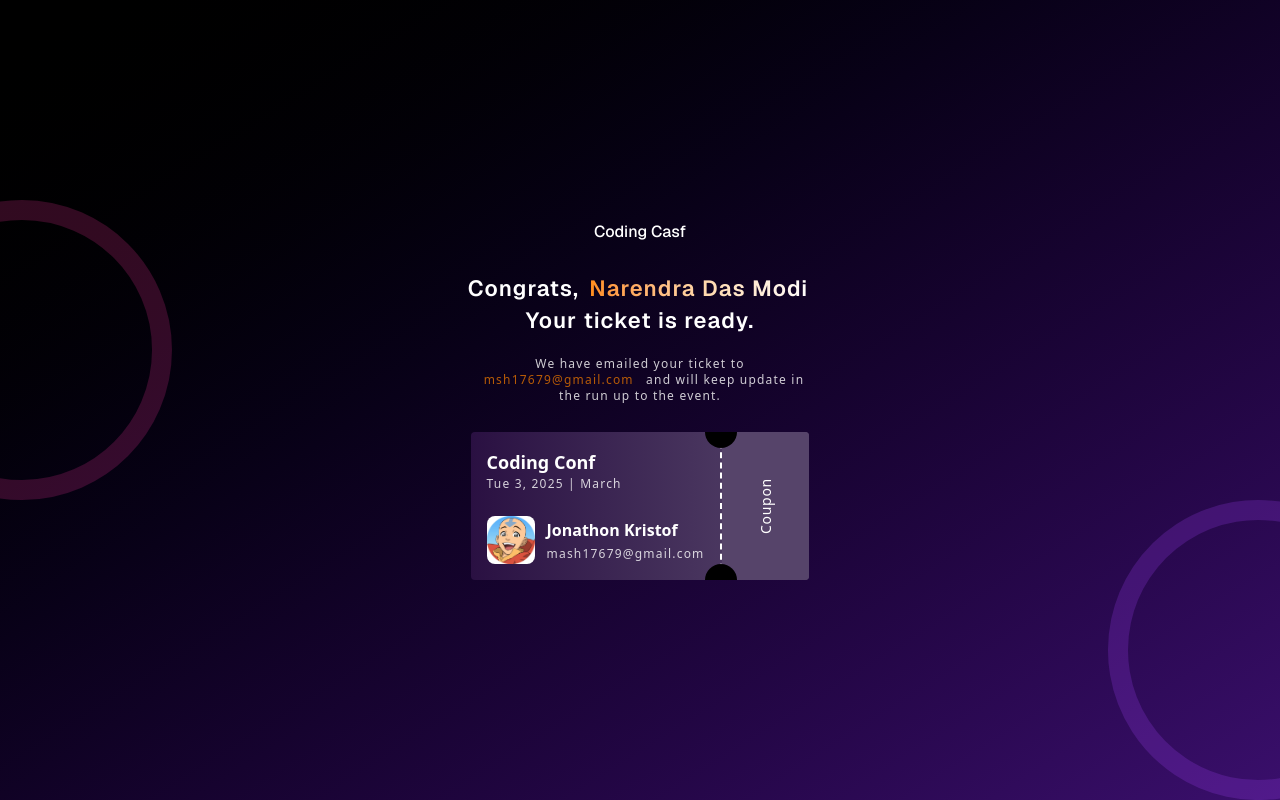
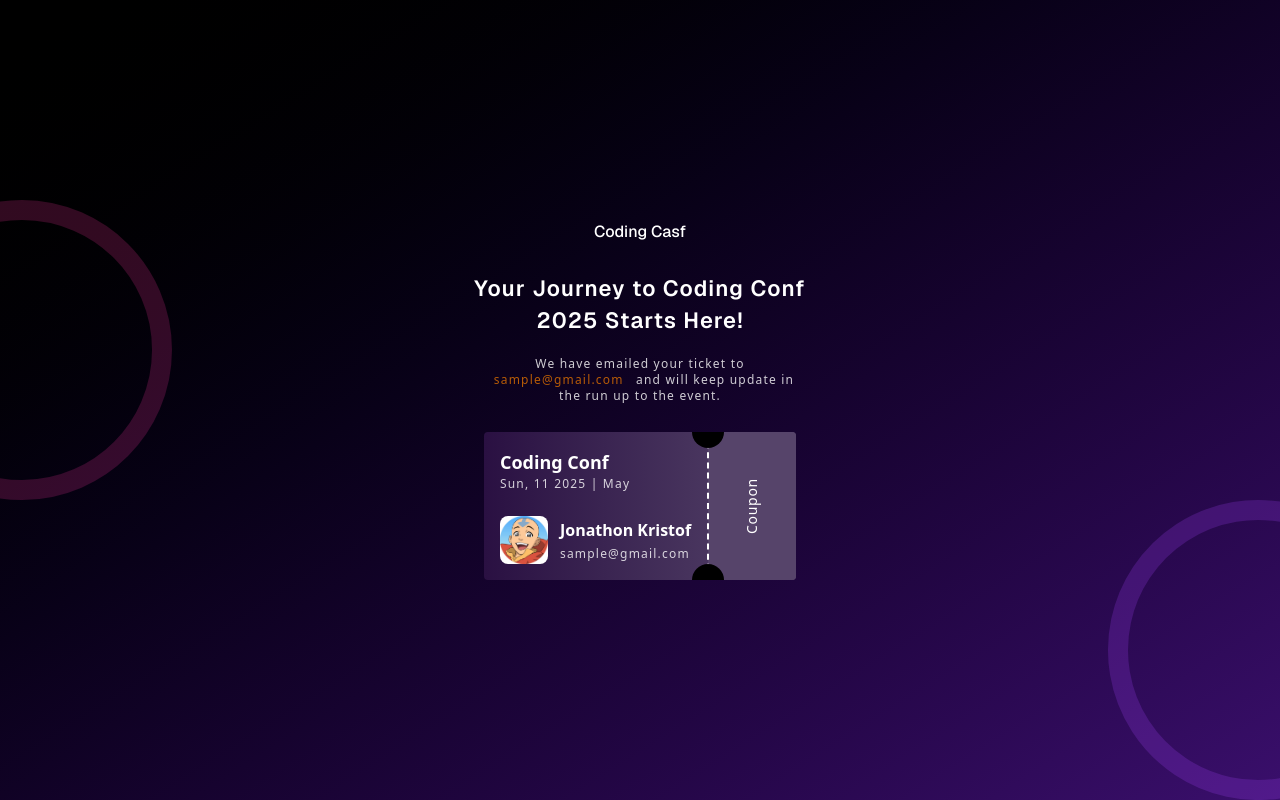
Before and after one commit to trydevemanish/manish-sharma-wasserstoff-FrontEndInternTask-componentsdk, a Next.js app: page /generatedtoken in a window 1280 px wide. Built offline with nearby package versions, Linux system fonts and the light colour scheme.

Commit message:
implemented zustand for state management

```diff
--- a/app/generatedtoken/page.tsx
+++ b/app/generatedtoken/page.tsx
@@ -1,20 +1,24 @@
+"use client"
 import Background from '@/components/Background'
 import Coupon from '@/components/Coupon'
 import Heading from '@/components/Heading'
+import useDataStore from '@/utils/usestore'
 import React from 'react'
 
-export default function page() {
+export default function Page() {
+  const data = useDataStore((state) => state.data);
+
   return (
     <Background className='flex flex-col min-h-screen items-center justify-center'>
         <p className="text-base font-medium font-sans">Coding Casf</p>
-        <Heading name='Narendra Das Modi' />
+        <Heading name={data?.fullname} />
         <p className="pt-5 opacity-80 text-xs flex flex-col items-center tracking-widest">
             <span>We have emailed your ticket to</span>
-            <span><span className='text-amber-600 px-2'>msh17679@gmail.com</span> and will keep update in</span>
+            <span><span className='text-amber-600 px-2'>{data?.email ? data?.email : 'sample@gmail.com'}</span> and will keep update in</span>
             <span>the run up to the event.</span>
         </p>
         <div className='mt-7'>
-            <Coupon />
+            <Coupon fullname={data?.fullname!} email={data?.email!} password={data?.password!} />
         </div>
     </Background>
   )
--- a/app/page.tsx
+++ b/app/page.tsx
@@ -4,26 +4,48 @@ import Heading from "@/components/Heading";
 import Inputfield from "@/components/Inputfield";
 import Uploadimage from "@/components/Uploadimage";
 import { useRouter } from "next/navigation";
+import { useState } from "react";
+import useDataStore from '@/utils/usestore'
 
 export default function Home() {
+  const[fullname,setFullName] = useState('')
+  const[email,setEmail] = useState('')
+  const[password,setPassword] = useState('')
   const router = useRouter()
+
+  async function handleformsubmit(event:any){
+    event.preventDefault()
+
+    const Passingdata = {
+      fullname : fullname,
+      email: email,
+      password  : password
+    }
+
+    // Set outside React
+    useDataStore.getState().setData(Passingdata);
+
+    router.push('/generatedtoken')
+  }
 
   return (
    <Background className="flex flex-col items-center justify-center min-h-screen">
     <p className="text-base font-medium font-sans">Coding Casf</p>
     <Heading />
     <p className="pt-3 opacity-80 text-xs">Secure your seat at next {"year's"} biggest coding conference</p>
+    <form onSubmit={handleformsubmit}>
        <div className="flex flex-col items-center gap-2 pt-5">
         <Uploadimage />
         <div className="flex flex-col items-center pt-2 gap-2">
-        <Inputfield inputFieldName="Full Name" />
-        <Inputfield inputFieldName="Email" />
-        <Inputfield inputFieldName="Password" />
+          <Inputfield inputFieldName="Full Name" value={fullname} onChange={setFullName} />
+          <Inputfield inputFieldName="Email" value={email} onChange={setEmail}/>
+          <Inputfield inputFieldName="Password" value={password} onChange={setPassword} />
         </div>
       </div>
-    <button className="w-80 bg-amber-600 rounded-lg mt-4 py-2 cursor-pointer hover:bg-amber-500 transition-all transform" onClick={() => router.push('/generatedtoken')}>
+      <button type="submit" className="w-80 bg-amber-600 rounded-lg mt-4 py-2 cursor-pointer hover:bg-amber-500 transition-all transform">
           <p className="text-sm text-black font-semibold">Generate my token</p>
       </button>
+    </form>
    </Background>
   );
 }
--- a/components/Coupon.tsx
+++ b/components/Coupon.tsx
@@ -2,20 +2,37 @@ import React from 'react'
 import Avatar from '@/public/avatar.jpg'
 import Image from 'next/image'
 
-export default function Coupon() {
+type datatype = {
+  fullname : string,
+  email : string,
+  password? : string
+}
+
+export default function Coupon({fullname,email}:datatype) {
+  function customdata(date=new Date()){
+
+    const week = date.toLocaleDateString('en-US', { weekday: 'short' });
+    const day = date.getDate(); // e.g. 3
+    const year = date.getFullYear(); // e.g. 2025
+    const monthName = date.toLocaleDateString('en-US', { month: 'long' });
+
+    return `${week}, ${day} ${year} | ${monthName}`
+
+  }
+
   return (
     <div className="flex flex-row items-stretch w-fit rounded-sm overflow-hidden text-white bg-gradient-to-r from-[#2a1042] to-[#56446a]">
       {/* Left: Main Ticket Content */}
       <div className="flex flex-col items-start justify-between p-4 gap-6">
         <div>
           <p className="text-lg font-semibold">Coding Conf</p>
-          <p className="text-xs opacity-80 tracking-widest">Tue 3, 2025 | March</p>
+          <p className="text-xs opacity-80 tracking-widest">{customdata()}</p>
         </div>
         <div className="flex items-center gap-3">
           <Image src={Avatar} alt="avatar" className="rounded-lg w-12 h-12 object-cover" />
           <div className="flex flex-col gap-1">
-            <p className="text-base font-semibold">Jonathon Kristof</p>
-            <p className="text-xs opacity-80 tracking-widest">mash17679@gmail.com</p>
+            <p className="text-base font-semibold">{fullname ? fullname : 'Jonathon Kristof'}</p>
+            <p className="text-xs opacity-80 tracking-widest">{email ? email : 'sample@gmail.com'}</p>
           </div>
         </div>
       </div>
--- a/components/Inputfield.tsx
+++ b/components/Inputfield.tsx
@@ -1,20 +1,23 @@
-import React from 'react'
+"use client"
+import React, { useState,useEffect, Dispatch, SetStateAction } from 'react'
 
 type props = {
-  inputFieldName : string
+  inputFieldName : string,
+  value : string,
+  onChange : Dispatch<SetStateAction<string>>
 }
 
-export default function Inputfield({inputFieldName}:props) {
+export default function Inputfield({inputFieldName,value,onChange}:props) {
   return (
     <div className='flex flex-col gap-1'>
         <p className='text-xs text-white font-semibold opacity-80'>{inputFieldName}</p>
         <div className='w-80 rounded-lg bg-gradient-to-r from-[#2a1042] to-[#1a1321] p-2 border-[1px] border-dashed border-purple-500 hover:bg-opacity-80 transition '>
             {
               inputFieldName == 'Full Name' ?
-              <input type='text' className='w-76 focus:outline-none text-xs opacity-80'/> :
+              <input type='text' value={value} onChange={(e) => onChange(e.target.value)} className='w-76 focus:outline-none text-xs opacity-80'/> :
               inputFieldName == 'Email' ?
-              <input type='email' placeholder='Enter Email' className='w-76 focus:outline-none text-xs opacity-80'/> :
-              <input type='password' placeholder='Enter password' className='w-76 focus:outline-none text-xs opacity-80'/>
+              <input type='email' value={value} onChange={(e) => onChange(e.target.value)} placeholder='Enter Email' className='w-76 focus:outline-none text-xs opacity-80'/> :
+              <input type='password' value={value} onChange={(e) => onChange(e.target.value)} placeholder='Enter password' className='w-76 focus:outline-none text-xs opacity-80'/>
             }
         </div>
     </div>
--- a/components/Uploadimage.tsx
+++ b/components/Uploadimage.tsx
@@ -1,12 +1,14 @@
 import React from 'react'
+import Upload from '@/public/upload.png'
+import Image from 'next/image'
 
 export default function Uploadimage() {
   return (
     <div className='flex flex-col gap-1'>
         <p className='text-xs text-white font-semibold opacity-80'>Upload Image</p>
         <div className='w-80 h-20 rounded-lg bg-gradient-to-r from-[#2a1042] to-[#1a1321] p-2 border-[1px] border-dashed border-purple-500 hover:bg-opacity-80 transition '>
-            <div className='flex flex-col items-center '>
-                <p>logo here</p>
+            <div className='flex flex-col items-center py-3 '>
+                <Image src={Upload} alt='upload logo' className='size-6 ' />
                 <p className='text-white text-[10px] opacity-75'>Drop Your Image here.</p>
             </div>
         </div>
--- /dev/null
+++ b/utils/usestore.ts
@@ -0,0 +1,21 @@
+import { create } from 'zustand'
+
+type datatype = {
+    fullname :string,
+    email : string,
+    password : string
+}
+
+interface dataStoreInterface {
+    data : datatype | any,
+    setData : (data:datatype) => void
+    clearData : () => void
+}
+
+const useDataStore = create<dataStoreInterface>((set) => ({
+    data: null,
+    setData: (data) => set({ data }),
+    clearData: () => set({ data: null }),
+}))
+
+export default useDataStore;
```
Also changed, not shown: package.json (+6 -5 lines), public/upload.png (added), 1 other file (tests, documents, lock files or other folders). Lines whose indentation alone changed are shown as unchanged.
